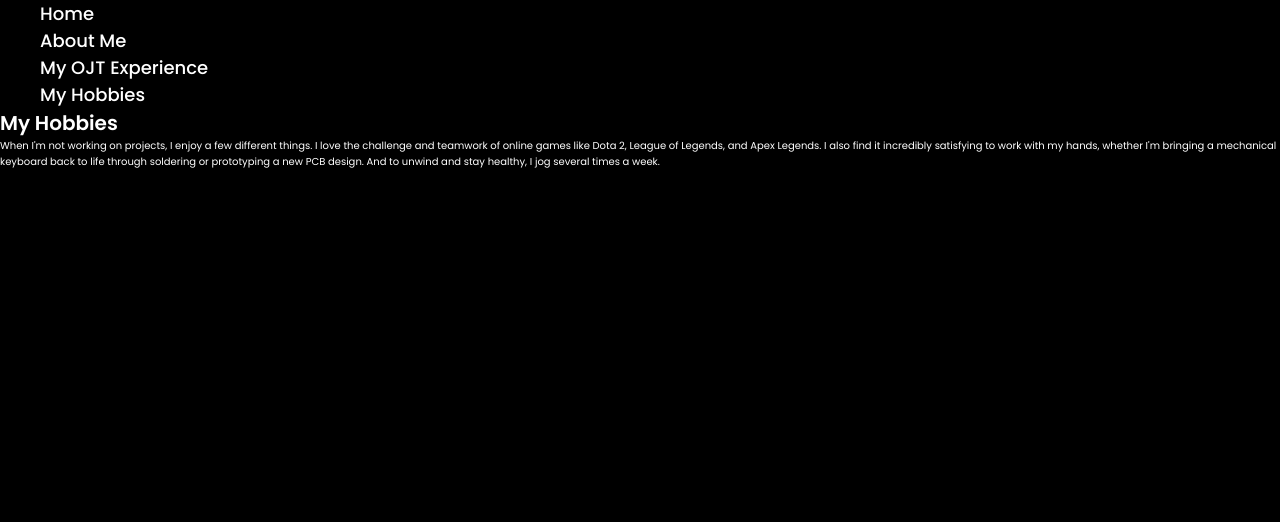
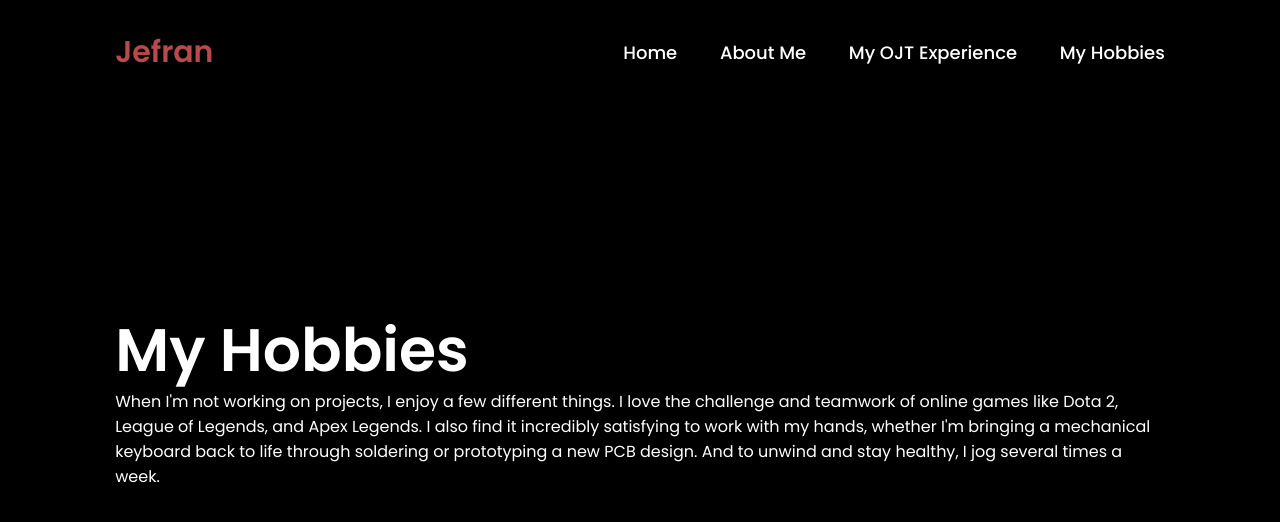
Before and after one commit to jefran2021/Myfirstwebsite, a plain HTML site: page hobbies.html in a window 1280 px wide. Drawn offline with Linux system fonts and the light colour scheme.

Commit message:
hobbies20-021925

```diff
--- a/hobbies.html
+++ b/hobbies.html
@@ -12,34 +12,25 @@
     <body>
 
         <!-- Navbar Section -->
-        <nav class="navbar">
-            <div class="navbar__container">
-                <div class="navbar__toggle" id="mobile-menu">
-                    <!-- burger icon -->
-                    <span class="bar"></span>
-                    <span class="bar"></span>
-                    <span class="bar"></span>
-                </div>
-                <ul class="navbar__menu">
-                    <li class="navbar__item">
-                        <a href="/index.html" class="navbar__links">Home</a>
-                    </li>
-                    <li class="navbar__item">
-                        <a href="/about_me.html" class="navbar__links">About Me</a>
-                    </li>
-                    <li class="navbar__item">
-                        <a href="/ojtexperience.html" class="navbar__links">My OJT Experience</a>
-                    </li>
-                    <li class="navbar__item">
-                        <a href="/hobbies.html" class="navbar__links">My Hobbies</a>
-                    </li>
-                    <!--button-->
-                    <!-- <li class="navbar__btn"><a href="/" class="button">See My Resume (clickable button)</a></li> -->
-                </ul>
+        <!-- HEADER HERE -->
+        <header>
+            <a href="#" class="logo">Jefran</a>
+            <nav>
+                <a href="" class="active"></a>
+                <a href="index.html">Home</a>
+                <a href="about_me.html">About Me</a>
+                <a href="ojtexperience.html">My OJT Experience</a>
+                <a href="hobbies.html">My Hobbies</a>
+            </nav>
+        </header>
+
+        <!-- HOME SECTION -->
+        <section class="home">
+
+            <div class="home-content">
+                <h1>My Hobbies</h1>
+                <p>When I'm not working on projects, I enjoy a few different things. I love the challenge and teamwork of online games like Dota 2, League of Legends, and Apex Legends.  I also find it incredibly satisfying to work with my hands, whether I'm bringing a mechanical keyboard back to life through soldering or prototyping a new PCB design.  And to unwind and stay healthy, I jog several times a week.</p>
             </div>
-        </nav>
-
-        <h1>My Hobbies</h1>
-        <p>When I'm not working on projects, I enjoy a few different things. I love the challenge and teamwork of online games like Dota 2, League of Legends, and Apex Legends.  I also find it incredibly satisfying to work with my hands, whether I'm bringing a mechanical keyboard back to life through soldering or prototyping a new PCB design.  And to unwind and stay healthy, I jog several times a week.</p>
+        </section>
     </body>
 </html>
```
